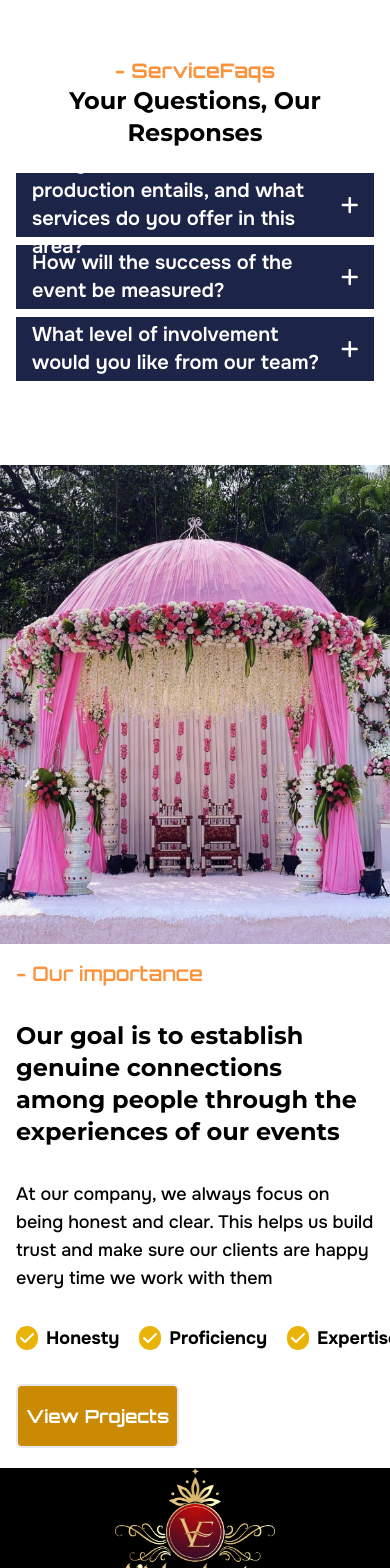
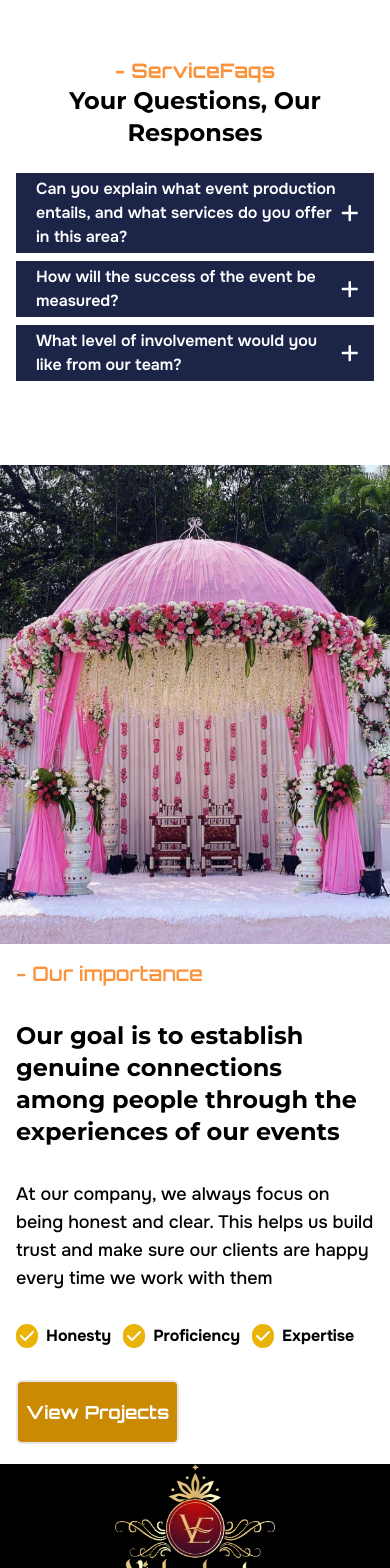
Before and after one commit to Adityachatur/Event-Management, a React (Create React App) app: page /service in a window 390 px wide. Shown: the part 1693-3261 px from the top of the page. Built offline with nearby package versions, Linux system fonts and the light colour scheme; the HTML template or start-up script is replaced by a standard one; a web font is replaced by a local one.

Commit message:
new chnage

```diff
--- a/src/Component/About/WhyChoose.js
+++ b/src/Component/About/WhyChoose.js
@@ -23,7 +23,7 @@ const WhyChoose = () => {
                 <div className='flex flex-col md:flex-row mx-auto'>
 
                     <div className='w-full md:w-5/12 flex justify-center md:justify-end relative'>
-                        <img src={images[currentImageIndex]} className='w-full lg:h-auto h-96 lg:mx-0 border-2 border-orange-300 max-w-mobile-img sm:max-w-lg' alt='' />
+                        <img src={images[currentImageIndex]} className='w-full lg:h-auto h-[400px] fonrob lg:mx-0 border-2 border-orange-300 max-w-mobile-img sm:max-w-lg' alt='' />
                     </div>
 
                     <div className='lg:w-6/12 sm:full sm:p-10 bg-orange-300'>
--- a/src/Component/Header/MainFrontPage.js
+++ b/src/Component/Header/MainFrontPage.js
@@ -14,7 +14,9 @@ const MainFrontPage = () => {
                         <div className='lg:w-5/12 w-full max-w-screen-lg flex flex-col items-center lg:h-[90vh] justify-center lg:py-2 p-10'>
                             <div className='lg:text-left text-center lg:p-2 p-0'>
                                 <p className='lg:text-5xl text-2xl font-bold font-Orbitron text-white'>Innovative events that exceed expectations, every time <hr /></p>
-                                <p className='text-xl text-justify font-semibold font-Onest text-custom-Metallic-gold'>In a world where first impressions matter, the success of your event hinges on the expertise of your event planning partner. With our seasoned professionals, creative brilliance, and commitment to flawless execution, we stand ready to transform your event into a cherished memory. Don't just host an event—elevate it with us. Get in touch today, and let's embark on a journey to create something extraordinary together.</p>
+                                {/* Hide this paragraph in mobile view */}
+                                <p className='hidden lg:block text-xl text-justify font-semibold font-Onest text-custom-Metallic-gold'>In a world where first impressions matter, the success of your event hinges on the expertise of your event planning partner. With our seasoned professionals, creative brilliance, and commitment to flawless execution, we stand ready to transform your event into a cherished memory. Don't just host an event—elevate it with us. Get in touch today, and let's embark on a journey to create something extraordinary together.</p>
+                                <p className='lg:hidden text-xl text-justify font-semibold font-Onest text-custom-Metallic-gold'>Our experienced team knows how to make events awesome. We're creative and dedicated to making your event the best ever. Reach out to us now and let's create something extraordinary together!</p>
                             </div>
                             <div className='flex lg:justify-evenly justify-between items-center w-full px-3'>
                                 <Link to={'/contact'}>
--- a/src/Component/Service/OurValue.js
+++ b/src/Component/Service/OurValue.js
@@ -16,7 +16,7 @@ const OurValue = () => {
                     <p className='text-lg md:text-xl lg:text-lg font-medium p-4 font-Onest'>
                         At our company, we always focus on being honest and clear. This helps us build trust and make sure our clients are happy every time we work with them</p>
 
-                    <div className='flex lg:space-x-16 space-x-5 lg:text-2xl text-lg p-4 font-bold font-Onest'>
+                    <div className='flex lg:space-x-16 space-x-3 lg:text-2xl text-base p-4 font-bold font-Onest'>
                         <div className='flex items-center space-x-2'><FontAwesomeIcon icon={faCheck} className='text-base lg:p-2 p-1 bg-yellow-500 rounded-full text-white' /><h1>Honesty</h1></div>
                         <div className='flex items-center space-x-2'><FontAwesomeIcon icon={faCheck} className='text-base lg:p-2 p-1 bg-yellow-500 rounded-full text-white' /><h1>Proficiency</h1></div>
                         <div className='flex items-center space-x-2'><FontAwesomeIcon icon={faCheck} className='text-base lg:p-2 p-1 bg-yellow-500 rounded-full text-white' /><h1>Expertise</h1></div>
--- a/src/Component/Service/QuestionAsk.js
+++ b/src/Component/Service/QuestionAsk.js
@@ -30,8 +30,8 @@ const QuestionAsk = () => {
                 <div className="w-full lg:w-6/12 mx-auto  my-5 md:mb-0">
                     {faqData.map((item, index) => (
                         <div key={index} className="faq-item">
-                            <div className="h-16 text-xl lg:font-bold font-semibold  bg-custom-voilet my-1 text-white flex justify-between items-center px-4 mx-4">
-                                <h1 className='font-Onest'>{item.question}</h1>
+                            <div className="h-auto text-xl lg:font-bold font-semibold  bg-custom-voilet my-1 text-white flex justify-between items-center px-4 mx-4">
+                                <h1 className='font-Onest lg:text-xl text-base p-1'>{item.question}</h1>
                                 <FontAwesomeIcon className="cursor-pointer" icon={item.isOpen ? faMinus : faPlus} onClick={() => toggleContent(index)} />
                             </div>
                             <div className={`faq-answer ${item.isOpen ? 'open' : ''}`}>
```
